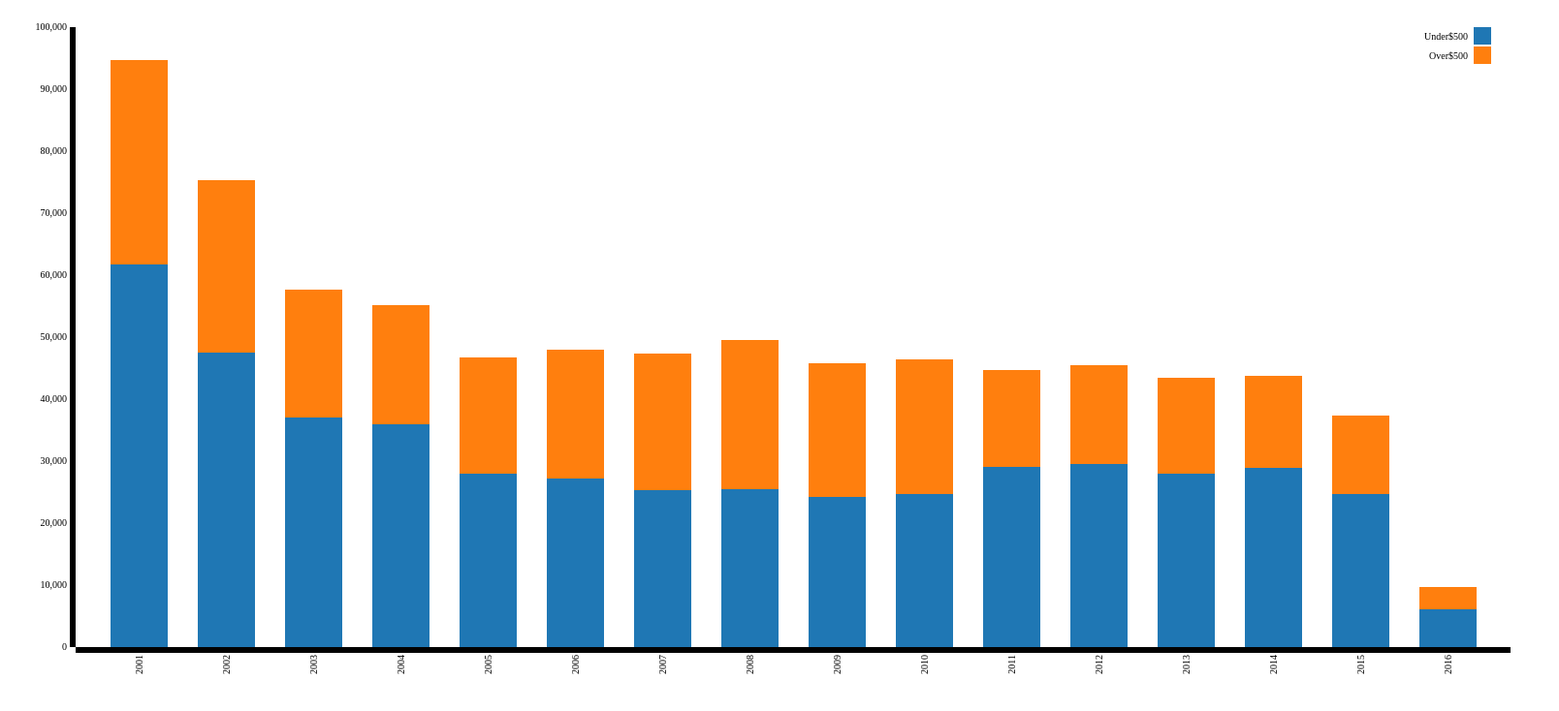
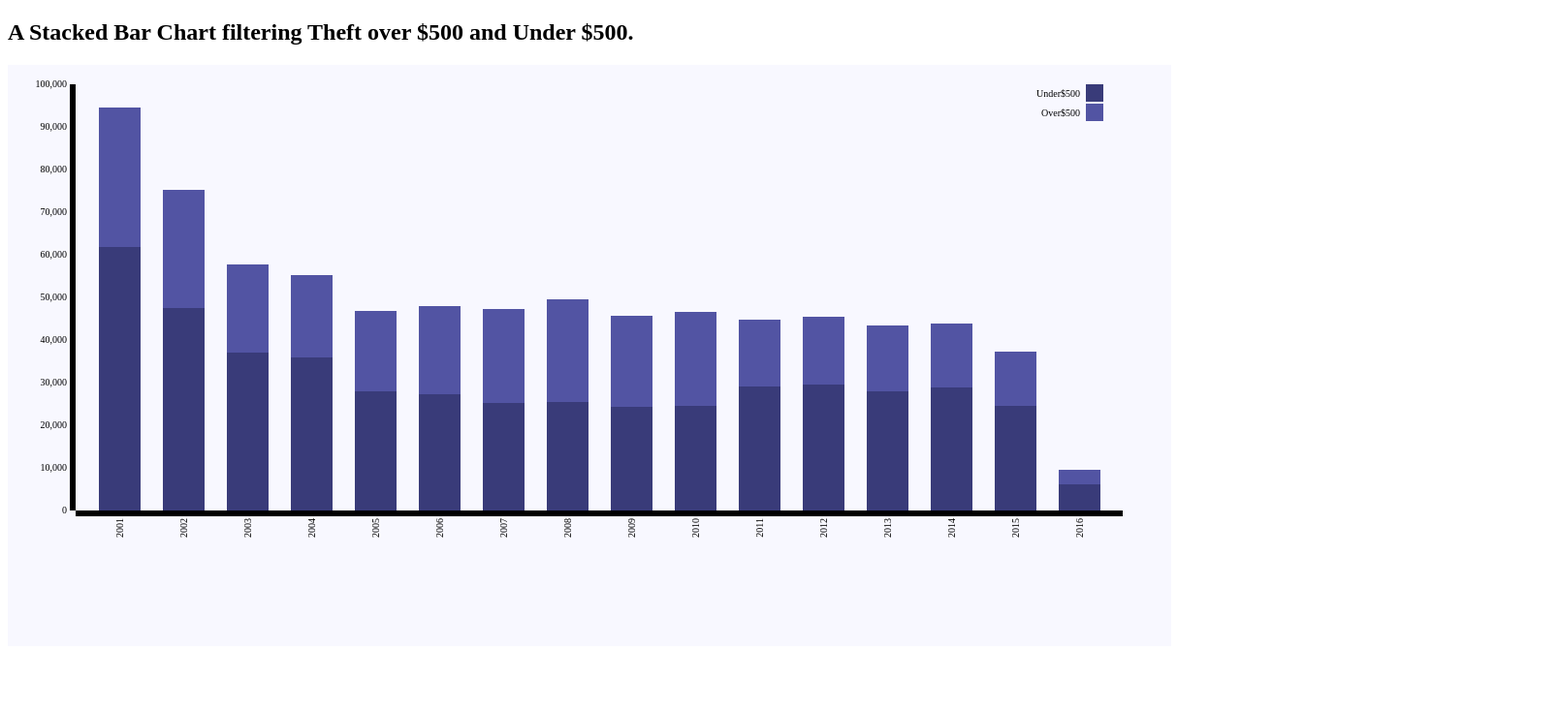
Before and after one commit to monikagoyat25/ChicagoCrimeDataAssignment, a plain HTML site: page D3ChartPlot/bargraph.html in a window 1280 px wide. Shown: the whole page at 97% size, 1608 px wide, since content can reach past the window. Drawn offline with nearby package versions, Linux system fonts and the light colour scheme.

Commit message:
visualisations

```diff
--- a/D3ChartPlot/bargraph.html
+++ b/D3ChartPlot/bargraph.html
@@ -6,10 +6,12 @@
     <style>
         .category, svg {
             font-size: 10px;
+            background-color : ghostwhite;
         }
     </style>
 </head>
 <body>
+    <h2>A Stacked Bar Chart filtering Theft over $500 and Under $500.</h2>
     <script src="http://d3js.org/d3.v3.min.js"></script>
     <script>
 
@@ -17,8 +19,8 @@
         var xData = ["Under$500", "Over$500"];
 
         var margin = { top: 20, right: 50, bottom: 140, left: 70 },
-            width = 1600 - margin.left - margin.right,
-            height = 800 - margin.top - margin.bottom;
+            width = 1200 - margin.left - margin.right,
+            height = 600 - margin.top - margin.bottom;
 
         var x = d3.scale.ordinal()
             .rangeRoundBands([0, width], .35);
@@ -26,7 +28,7 @@
         var y = d3.scale.linear()
             .rangeRound([height, 0]);
 
-        var color = d3.scale.category10();
+        var color = d3.scale.category20b();
 
         var xAxis = d3.svg.axis()
             .scale(x)
```
Also changed, not shown: D3ChartPlot/Index.html (+10 -4 lines), D3ChartPlot/pie.html (+4 -3 lines), 5 other files.
